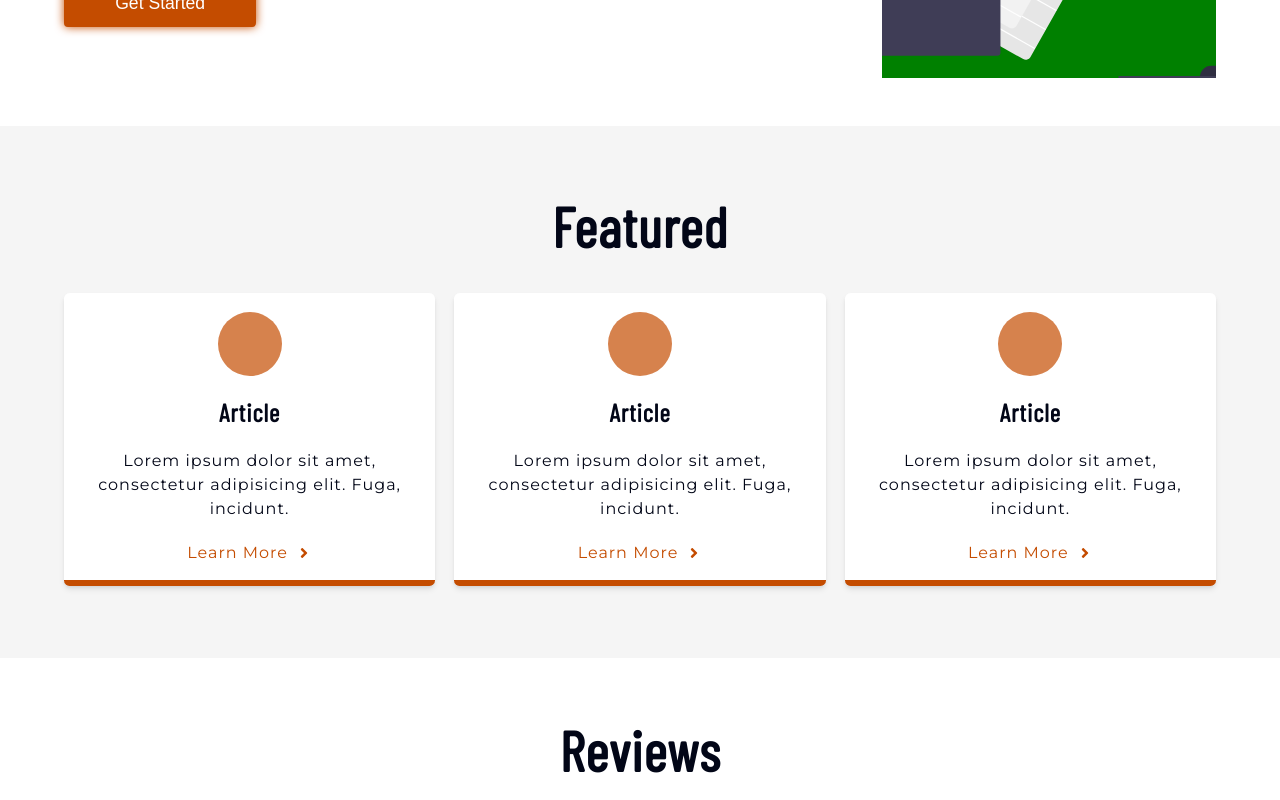
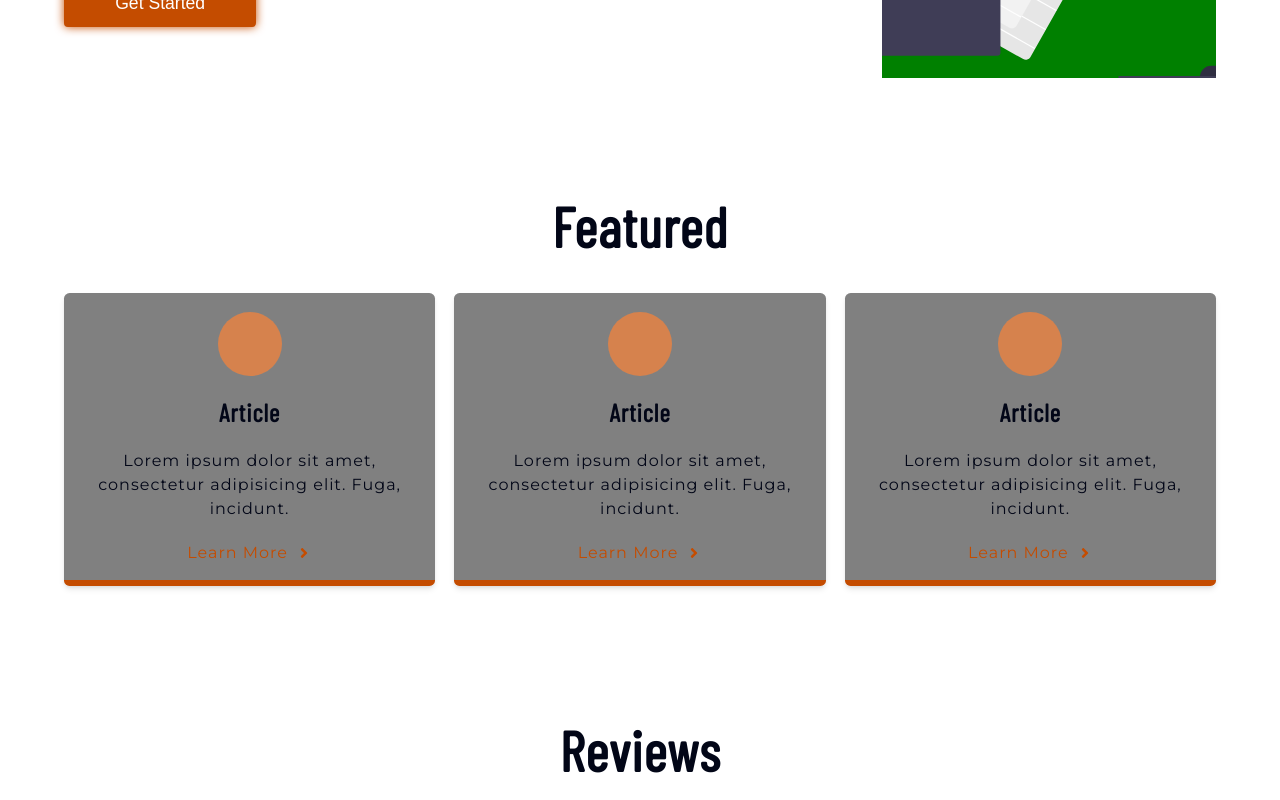
Before and after one commit to Vhickyy/Note-Client, a React (Vite) app: page / in a window 1280 px wide. Shown: the part 400-1200 px from the top of the page. Built offline with nearby package versions, Linux system fonts and the light colour scheme.

Commit message:
working on layout

```diff
--- a/src/components/Home/Details.tsx
+++ b/src/components/Home/Details.tsx
@@ -9,6 +9,7 @@ const Details = () => {
         <div className="main">
             <h2>Featured</h2>
             <div className="underline"></div>
+
             <motion.div className="section">
                 <div className="feature-card">
                     <div className="circle"></div>
@@ -38,7 +39,7 @@ export default Details;
 
 const Wrapper = styled.section`
     padding-block: 4.5rem;
-    background-color: whitesmoke;
+    /* background-color: whitesmoke; */
     .main{
         width: min(var(--maxWidth),90%);
         margin-inline: auto;
@@ -48,7 +49,7 @@ const Wrapper = styled.section`
         padding-top: 3.5rem;
         display: grid;
         gap: 1.2rem;
-        grid-template-columns: repeat(auto-fill, minmax(18rem,1fr));
+        grid-template-columns: repeat(auto-fill, minmax(16rem,1fr));
     }
     .circle{
         width: 4rem;
@@ -58,7 +59,7 @@ const Wrapper = styled.section`
         /* margin-bottom: 1rem; */
     }
     .feature-card{
-        background-color: white;
+        background-color: gray;
         display: flex;
         align-items: center;
         justify-content: center;
@@ -68,6 +69,7 @@ const Wrapper = styled.section`
         box-shadow: var(--shadowmd);
         border-bottom: .4rem solid var(--primaryColor);
         gap: 1.5rem;
+        color: var(--textColor);
     }
     a{
         display: flex;
--- a/src/components/Home/Reviews.tsx
+++ b/src/components/Home/Reviews.tsx
@@ -114,7 +114,7 @@ padding-block: 4rem;
     }
     .card{
         background-color: var(--primaryColor40);
-        background-color: white;
+        background-color: gray;
         width: min(90%,25rem);
         height: 15rem;
         margin-inline: auto;
--- a/src/index.css
+++ b/src/index.css
@@ -24,7 +24,7 @@ html {
   --primaryColor40: #d6824d;
   --primaryColor: #C44C00;
   /* --textColor: #cbd5e1; */
-  --textColor50: #020617;
+  --textColor: #020617;
   --redText: #842029;
   --redBackground: #f8d7da;
   --greenText: #0f5132;
@@ -42,12 +42,12 @@ html {
 .dark{
   --backgroundColor: #130700;
   --textGray: ;
-  --textColor: ;
+  --textColor: white;
 }
 
 body {
   background-color: var(--backgroundColor);
-  color: var(--textColor50);
+  color: var(--textColor);
   font-family: var(--bodyFont);
   font-weight: 400;
   line-height: 1;
--- a/src/styles/HomeNavbarWrapper.ts
+++ b/src/styles/HomeNavbarWrapper.ts
@@ -5,7 +5,7 @@ const Wrapper = styled.header`
     top: 0;
     left: 0;
     z-index: 2;
-    background-color: #ffffff;
+    background-color: var(--backgroundColor);
 .shadow{
     box-shadow: var(--shadowmd);
 }
@@ -18,7 +18,6 @@ const Wrapper = styled.header`
     align-items: center;
     h2{
         margin-bottom: 0;
-        color: var(--textColor50);
     }
 }
 .icon-container{
@@ -29,7 +28,7 @@ const Wrapper = styled.header`
     display: none;
 }
 a{
-    color: var(--textColor50);
+    color: var(--textColor);
 }
 a button{
     color: #ffffff;
```
